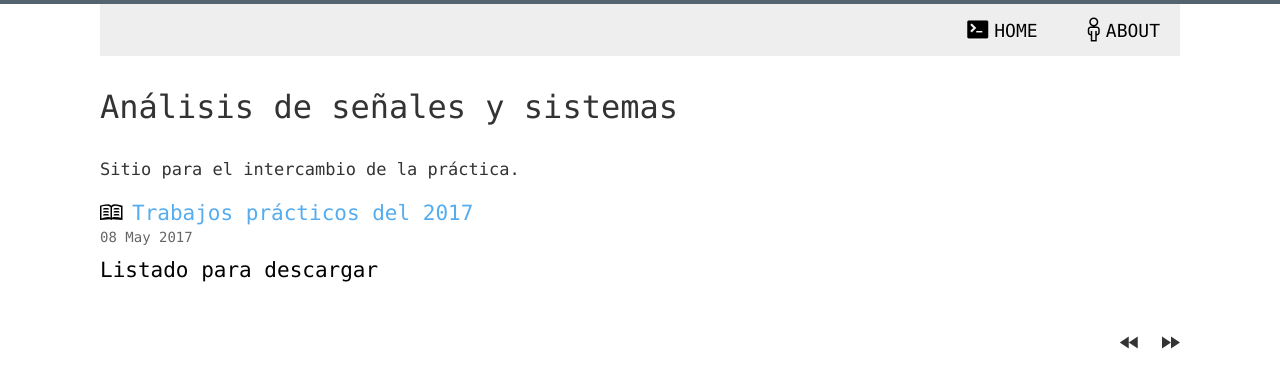
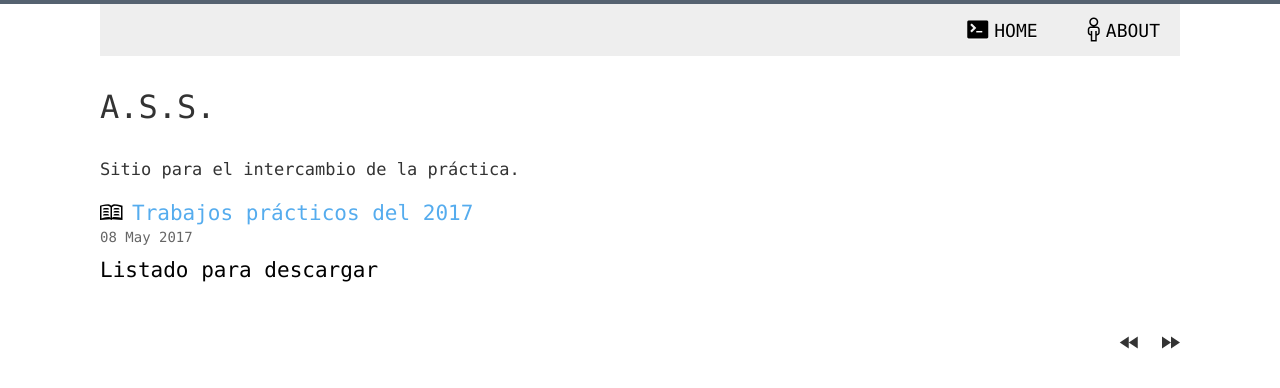
Before and after one commit to 1nv1/UTN-FRN-ASS, a Jekyll site: the page built from index.html, in a window 1280 px wide. Shown: the top 388 px of the page. Built offline with Jekyll 4.4.1, drawn with Linux system fonts in a browser that asks for light colours; the list of posts is cut into pages by our own code.

Commit message:
Configuraciones

```diff
--- a/_config.yml
+++ b/_config.yml
@@ -1,5 +1,4 @@
-name: >
-    Análisis de señales y sistemas
+name: A.S.S.
 description: >
     Sitio para el intercambio de la práctica.
 about: >
```
